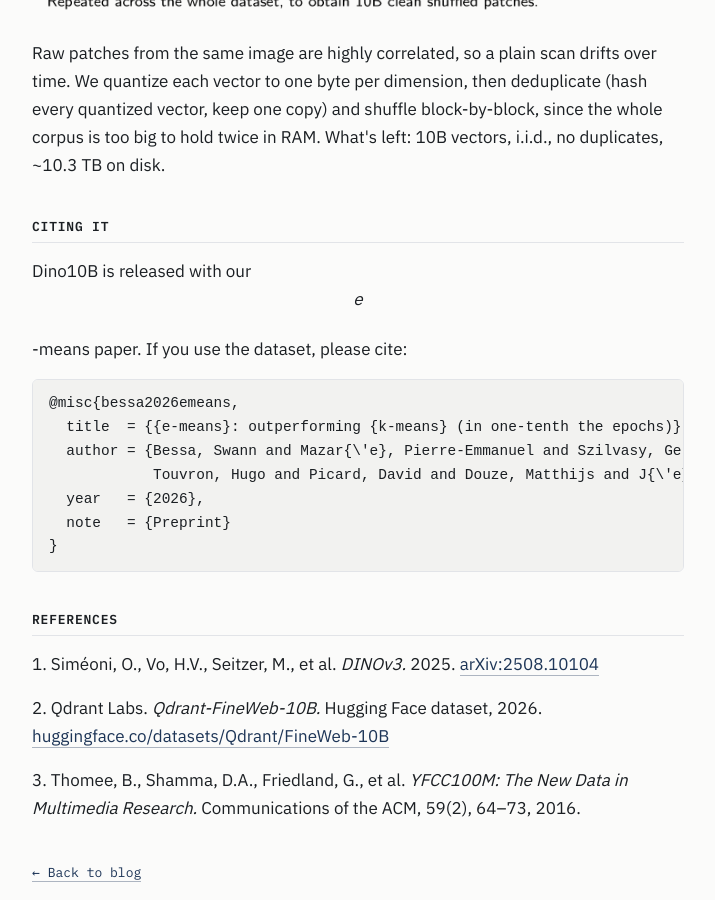
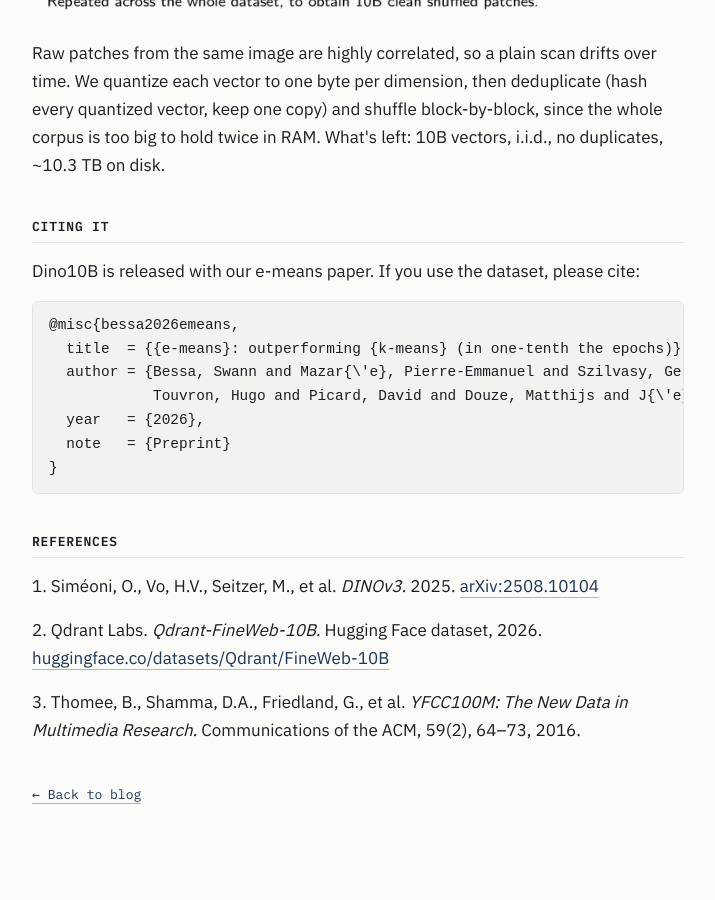
Before and after one commit to swannbessa/swannbessa.github.io, a Jekyll site: the page built from _posts/2026-10-26-dino10b.md, in a window 1280 px wide and 900 px high, scrolled down 3014 px. Shown: the whole window, without its empty margins (282-997 px from the left). Built offline with Jekyll 4.4.1, drawn with Linux system fonts in a browser that asks for light colours.

```diff
--- a/_posts/2026-10-26-dino10b.md
+++ b/_posts/2026-10-26-dino10b.md
@@ -62,7 +62,7 @@ ds = DatasetDINO10B(nb=1_000_000, path="path/to/dino_vitl_10B")</code></pre></li
 <p><img alt="Deduplicating and shuffling the raw patches." src="/assets/dino10b-shuffle.png" /></p>
 <p>Raw patches from the same image are highly correlated, so a plain scan drifts over time. We quantize each vector to one byte per dimension, then deduplicate (hash every quantized vector, keep one copy) and shuffle block-by-block, since the whole corpus is too big to hold twice in RAM. What's left: 10B vectors, i.i.d., no duplicates, ~10.3 TB on disk.</p>
 <h2>Citing it</h2>
-<p>Dino10B is released with our <em>e</em>-means paper. If you use the dataset, please cite:</p>
+<p>Dino10B is released with our e-means paper. If you use the dataset, please cite:</p>
 <pre><code class="language-bibtex">@misc{bessa2026emeans,
   title  = {{e-means}: outperforming {k-means} (in one-tenth the epochs)},
   author = {Bessa, Swann and Mazar{\'e}, Pierre-Emmanuel and Szilvasy, Gergely and
```
